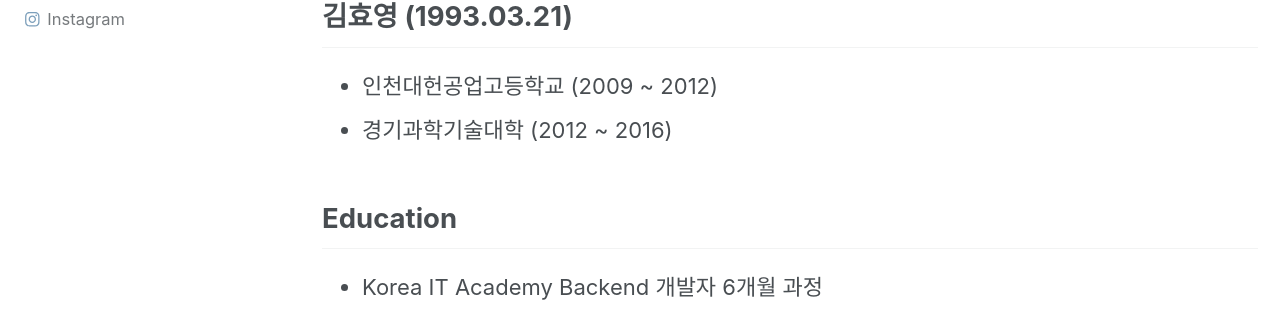
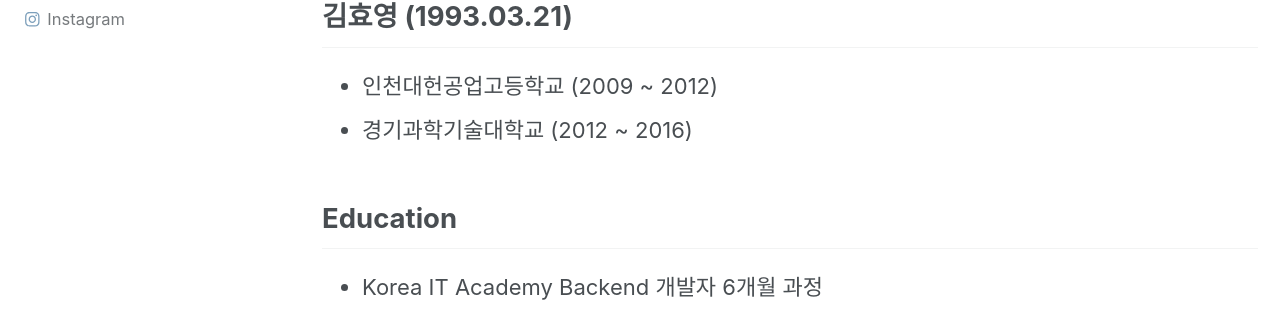
Before and after one commit to youngfromseoul/youngfromseoul.github.io2, a Jekyll site: the page built from _pages/about.md, in a window 1280 px wide and 900 px high. Shown: the part 331-642 px from the top of the window. Built offline with Jekyll 4.4.1, drawn with Linux system fonts in a browser that asks for light colours; cached includes are drawn as plain includes; nearby versions of some CDN libraries; some web fonts are replaced; library files that are not in the unit come from our copies.

Commit message:
Update about.md

```diff
--- a/_pages/about.md
+++ b/_pages/about.md
@@ -10,7 +10,7 @@ toc: true
 
 ## 김효영 (1993.03.21)
  - 인천대헌공업고등학교 (2009 ~ 2012)
- - 경기과학기술대학 (2012 ~ 2016)
+ - 경기과학기술대학교 (2012 ~ 2016)
 
 
 ## Education
```
